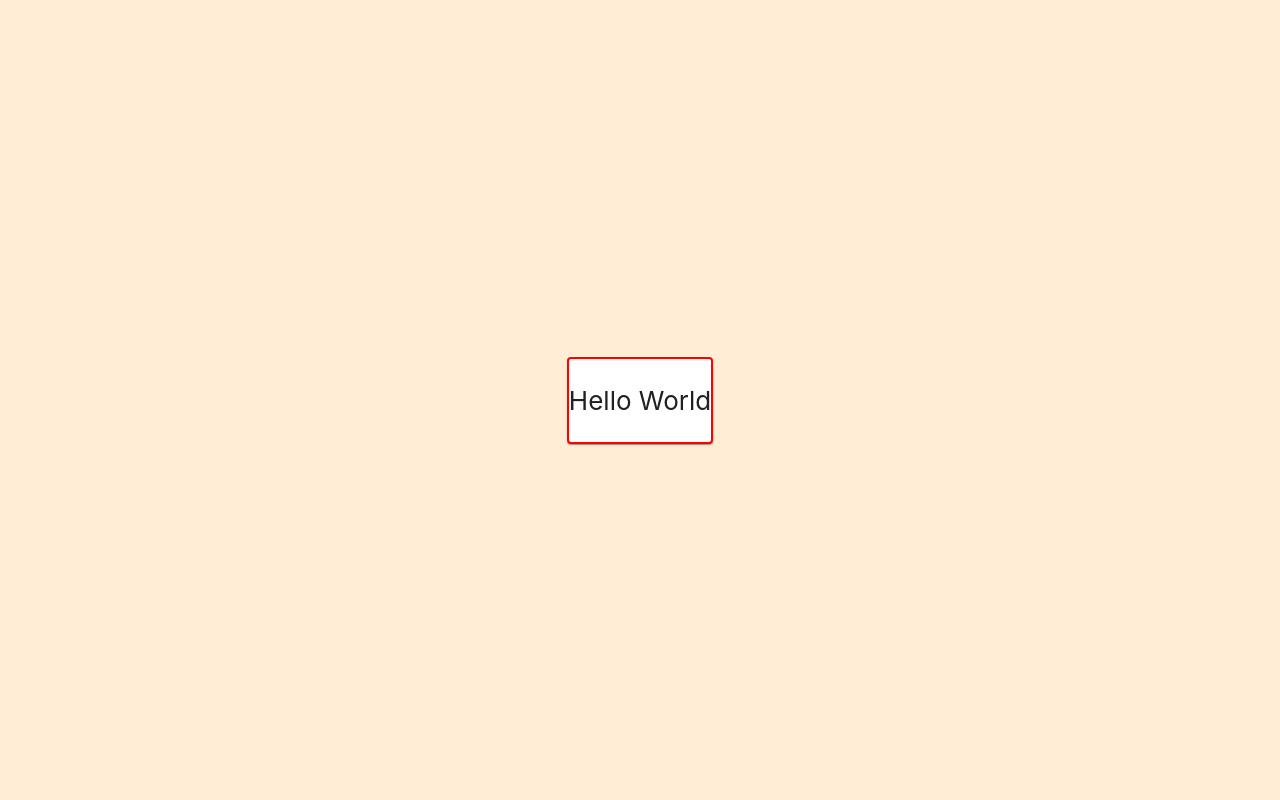
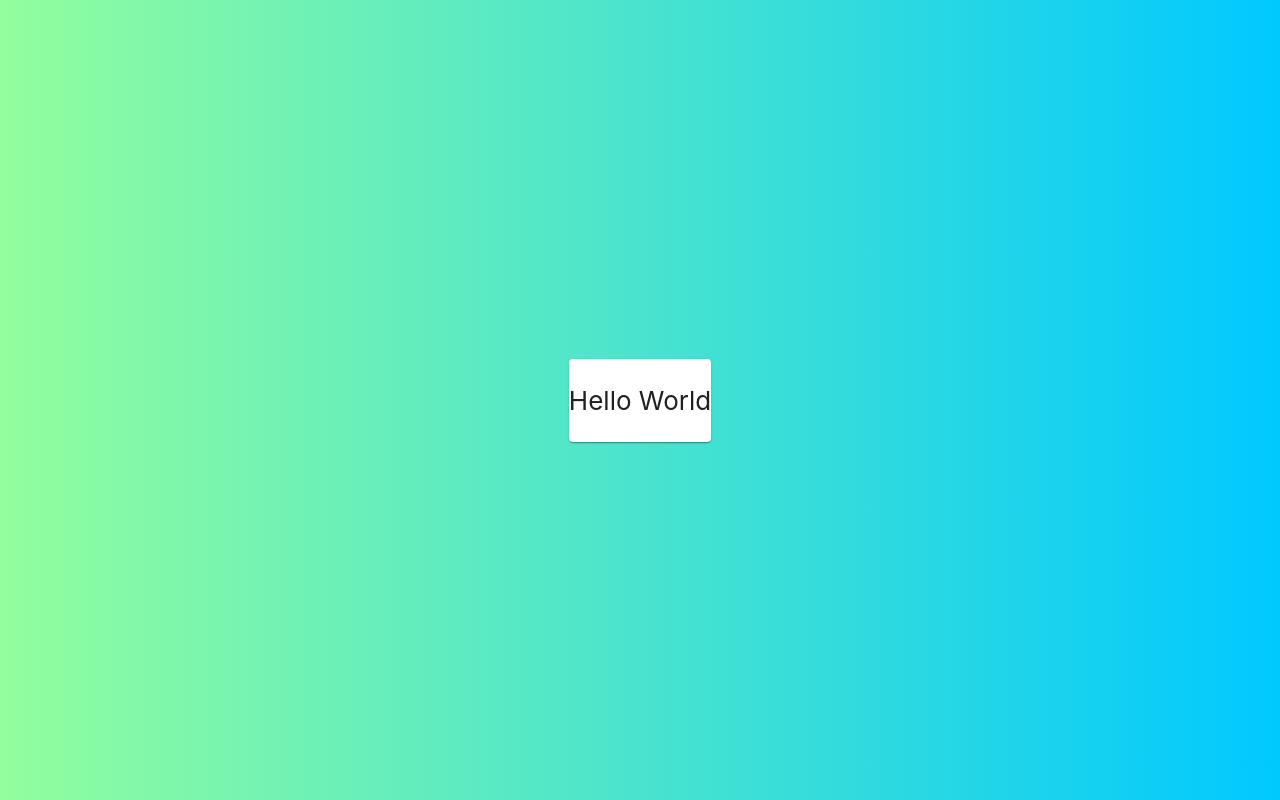
Before and after one commit to akashsharmaclicks-learningaccount/life, a React (Create React App) app: page / in a window 1280 px wide. Built offline with nearby package versions, Linux system fonts and the light colour scheme.

Commit message:
Added css of the app.

```diff
--- a/src/App.css
+++ b/src/App.css
@@ -2,27 +2,20 @@
   text-align: center;
 }
 
-@media (prefers-reduced-motion: no-preference) {
-  .App-logo {
-    animation: App-logo-spin infinite 20s linear;
-  }
-}
-
 .App-header {
-  background-color: rgb(255 237 213);
+  background-image: linear-gradient(to right, #92fe9d 0%, #00c9ff 100%);
   min-height: 100vh;
   display: flex;
   flex-direction: column;
   align-items: center;
   justify-content: center;
   font-size: calc(10px + 2vmin);
-  color: white;
 }
-.container{
+
+.container {
   display: flex;
   flex-direction: column;
   align-items: center;
   justify-content: center;
-  border:  2px solid red;
-
+  border-radius: 12px;
 }
```
